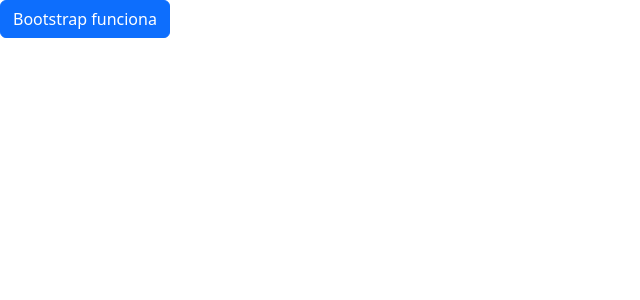
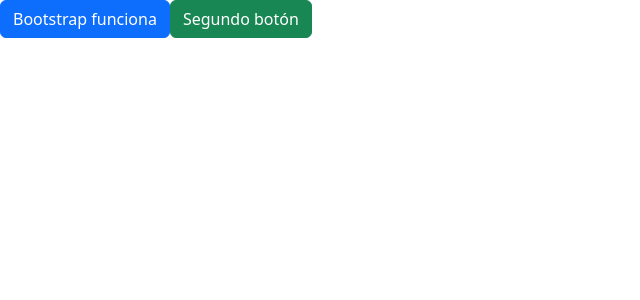
Before and after one commit to EloyRomero19/SuperCarsWeb, an Angular app in the folder web-coches/: page / in a window 1280 px wide. Shown: the top 300 px of the page, without its empty margins (0-640 px from the left). Built offline with nearby package versions, Linux system fonts and the light colour scheme.

Commit message:
añado segundo botón de prueba

```diff
--- a/web-coches/src/app/app.component.html
+++ b/web-coches/src/app/app.component.html
@@ -1 +1,2 @@
 <button class="btn btn-primary">Bootstrap funciona</button>
+<button class="btn btn-success">Segundo botón</button>
```
